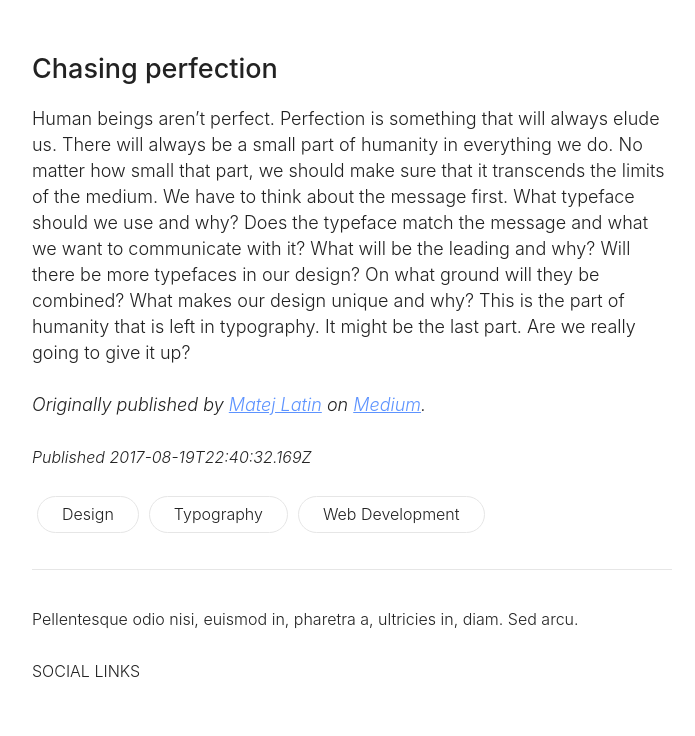
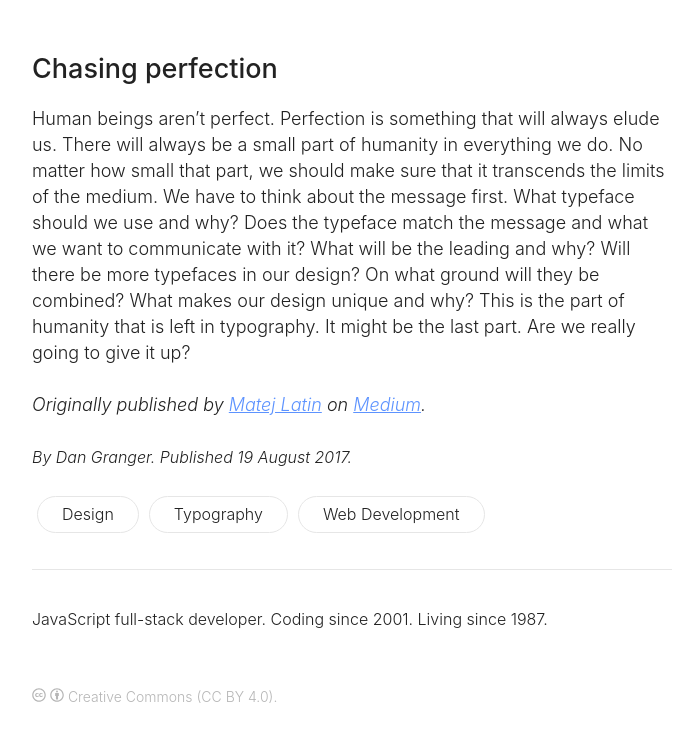
Before and after one commit to dg1234uk/dangranger.co.uk, a Gatsby site: page /posts/humane-typography-in-the-digital-age/ in a window 1280 px wide. Shown: the part 4009-4745 px from the top of the page, without its empty margins (288-983 px from the left). After the commit the page ends 4719 px from the top, so only its background shows below. Built offline with nearby package versions, Linux system fonts and the light colour scheme; Gatsby itself is replaced by a stand-in of ours.

Commit message:
:page_facing_up: Updated copyright to Creative Commons Attribution 4.0 International (CC BY 4.0) licence

```diff
--- a/src/components/Copyright.js
+++ b/src/components/Copyright.js
@@ -1,14 +1,28 @@
 import React from 'react';
-import PropTypes from 'prop-types';
+import getIcon from '../utils/get-icon';
 
-const Copyright = ({ text }) => (
+const Copyright = () => (
   <div className="copyright">
-    <span>{text}</span>
+    <a
+      href="https://creativecommons.org/licenses/by/4.0/"
+      style={{ color: '#b6b6b6', textDecoration: 'none' }}
+    >
+      <svg
+        className="social__svg no-link-color"
+        viewBox={getIcon('creativecommons').viewBox}
+      >
+        <path d={getIcon('creativecommons').path} />
+      </svg>
+      &nbsp;
+      <svg
+        className="social__svg"
+        viewBox={getIcon('creativecommonsby').viewBox}
+      >
+        <path d={getIcon('creativecommonsby').path} />
+      </svg>
+      <span> Creative Commons (CC BY 4.0).</span>
+    </a>
   </div>
 );
 
-Copyright.propTypes = {
-  text: PropTypes.string.isRequired,
-};
-
 export default Copyright;
--- a/src/components/Sidebar.js
+++ b/src/components/Sidebar.js
@@ -26,7 +26,6 @@ Sidebar.propTypes = {
       siteMetadata: PropTypes.shape({
         title: PropTypes.string.isRequired,
         subtitle: PropTypes.string.isRequired,
-        copyright: PropTypes.string.isRequired,
         menu: PropTypes.arrayOf(
           PropTypes.shape({
             label: PropTypes.string.isRequired,
@@ -54,7 +53,6 @@ const SidebarQuery = props => (
           siteMetadata {
             title
             subtitle
-            copyright
             menu {
               label
               path
--- a/src/constants/icons.js
+++ b/src/constants/icons.js
@@ -39,6 +39,16 @@ const ICONS = {
       'M502.285 159.704l-234-156c-7.987-4.915-16.511-4.96-24.571 0l-234 156C3.714 163.703 0 170.847 0 177.989v155.999c0 7.143 3.714 14.286 9.715 18.286l234 156.022c7.987 4.915 16.511 4.96 24.571 0l234-156.022c6-3.999 9.715-11.143 9.715-18.286V177.989c-.001-7.142-3.715-14.286-9.716-18.285zM278 63.131l172.286 114.858-76.857 51.429L278 165.703V63.131zm-44 0v102.572l-95.429 63.715-76.857-51.429L234 63.131zM44 219.132l55.143 36.857L44 292.846v-73.714zm190 229.715L61.714 333.989l76.857-51.429L234 346.275v102.572zm22-140.858l-77.715-52 77.715-52 77.715 52-77.715 52zm22 140.858V346.275l95.429-63.715 76.857 51.429L278 448.847zm190-156.001l-55.143-36.857L468 219.132v73.714z',
     viewBox: '0 0 512 512',
   },
+  CREATIVECOMMONS: {
+    path:
+      'M245.83 214.87l-33.22 17.28c-9.43-19.58-25.24-19.93-27.46-19.93-22.13 0-33.22 14.61-33.22 43.84 0 23.57 9.21 43.84 33.22 43.84 14.47 0 24.65-7.09 30.57-21.26l30.55 15.5c-6.17 11.51-25.69 38.98-65.1 38.98-22.6 0-73.96-10.32-73.96-77.05 0-58.69 43-77.06 72.63-77.06 30.72-.01 52.7 11.95 65.99 35.86zm143.05 0l-32.78 17.28c-9.5-19.77-25.72-19.93-27.9-19.93-22.14 0-33.22 14.61-33.22 43.84 0 23.55 9.23 43.84 33.22 43.84 14.45 0 24.65-7.09 30.54-21.26l31 15.5c-2.1 3.75-21.39 38.98-65.09 38.98-22.69 0-73.96-9.87-73.96-77.05 0-58.67 42.97-77.06 72.63-77.06 30.71-.01 52.58 11.95 65.56 35.86zM247.56 8.05C104.74 8.05 0 123.11 0 256.05c0 138.49 113.6 248 247.56 248 129.93 0 248.44-100.87 248.44-248 0-137.87-106.62-248-248.44-248zm.87 450.81c-112.54 0-203.7-93.04-203.7-202.81 0-105.42 85.43-203.27 203.72-203.27 112.53 0 202.82 89.46 202.82 203.26-.01 121.69-99.68 202.82-202.84 202.82z',
+    viewBox: '0 0 496 512',
+  },
+  CREATIVECOMMONSBY: {
+    path:
+      'M314.9 194.4v101.4h-28.3v120.5h-77.1V295.9h-28.3V194.4c0-4.4 1.6-8.2 4.6-11.3 3.1-3.1 6.9-4.7 11.3-4.7H299c4.1 0 7.8 1.6 11.1 4.7 3.1 3.2 4.8 6.9 4.8 11.3zm-101.5-63.7c0-23.3 11.5-35 34.5-35s34.5 11.7 34.5 35c0 23-11.5 34.5-34.5 34.5s-34.5-11.5-34.5-34.5zM247.6 8C389.4 8 496 118.1 496 256c0 147.1-118.5 248-248.4 248C113.6 504 0 394.5 0 256 0 123.1 104.7 8 247.6 8zm.8 44.7C130.2 52.7 44.7 150.6 44.7 256c0 109.8 91.2 202.8 203.7 202.8 103.2 0 202.8-81.1 202.8-202.8.1-113.8-90.2-203.3-202.8-203.3z',
+    viewBox: '0 0 496 512',
+  },
 };
 
 export default ICONS;
--- a/src/styles/style.css
+++ b/src/styles/style.css
@@ -417,7 +417,7 @@ figcaption {
   padding: 0 0.9375rem;
 }
 
-.all-articles-link {
+/* .all-articles-link {
   display: block;
   color: var(--text-color);
   max-width: 8.75rem;
@@ -430,6 +430,25 @@ figcaption {
   border: 1px solid #e6e6e6;
   text-align: center;
   text-decoration: none;
+} */
+
+.link-button {
+  display: inline-block;
+  color: var(--text-color);
+  height: 37px;
+  padding: 0 1.5rem;
+  line-height: 2.1875rem;
+  border-radius: 1.25rem;
+  border: 1px solid #e6e6e6;
+  text-align: center;
+  text-decoration: none;
+}
+
+.all-articles-link {
+  display: block;
+  max-width: 8.75rem;
+  margin: 0 auto;
+  margin-top: 1.625rem;
 }
 
 .all-articles-link:active,
@@ -458,18 +477,6 @@ figcaption {
 
 .blog-post-tags__li {
   display: inline-block;
-}
-
-.blog-post-tags__link {
-  display: inline-block;
-  color: var(--text-color);
-  height: 37px;
-  padding: 0 1.5rem;
-  line-height: 2.1875rem;
-  border-radius: 1.25rem;
-  border: 1px solid #e6e6e6;
-  text-align: center;
-  text-decoration: none;
 }
 
 .blog-post-tags__link:active,
--- a/src/templates/blog-post.js
+++ b/src/templates/blog-post.js
@@ -1,12 +1,13 @@
 import React from 'react';
 import PropTypes from 'prop-types';
 import { Link, graphql } from 'gatsby';
+import Copyright from '../components/Copyright';
 
 const BlogPost = ({ data }) => {
   const post = data.markdownRemark;
   return (
     <div className="blog-container">
-      <a href="/" className="all-articles-link">
+      <a href="/" className="link-button all-articles-link">
         All Articles
       </a>
       <main className="blog-post">
@@ -15,7 +16,9 @@ const BlogPost = ({ data }) => {
           <div dangerouslySetInnerHTML={{ __html: post.html }} />
           <footer className="blog-post-footer">
             <p>
-              <em>Published {post.frontmatter.date}</em>
+              <em>
+                By {post.frontmatter.author}. Published {post.frontmatter.date}.
+              </em>
             </p>
             <div className="blog-post-tags">
               <ul className="blog-post-tags__ul">
@@ -23,7 +26,7 @@ const BlogPost = ({ data }) => {
                   <li className="blog-post-tags__li">
                     <Link
                       to={`/tags/${tag.toLowerCase()}/`}
-                      className="blog-post-tags__link"
+                      className="link-button"
                     >
                       {tag}
                     </Link>
@@ -32,12 +35,9 @@ const BlogPost = ({ data }) => {
               </ul>
             </div>
             <div className="blog-post-footer__foot">
-              <p>
-                Pellentesque odio nisi, euismod in, pharetra a, ultricies in,
-                diam. Sed arcu.
-              </p>
-              <p>SOCIAL LINKS</p>
+              <p>{data.site.siteMetadata.subtitle}</p>
             </div>
+            <Copyright />
           </footer>
         </article>
       </main>
@@ -51,8 +51,14 @@ export const query = graphql`
       html
       frontmatter {
         title
-        date
+        author
+        date(formatString: "DD MMMM YYYY")
         tags
+      }
+    }
+    site {
+      siteMetadata {
+        subtitle
       }
     }
   }
@@ -64,8 +70,14 @@ BlogPost.propTypes = {
       html: PropTypes.string.isRequired,
       frontmatter: PropTypes.shape({
         title: PropTypes.string.isRequired,
+        author: PropTypes.string.isRequired,
         date: PropTypes.object.isRequired,
         tags: PropTypes.arrayOf(PropTypes.string).isRequired,
+      }).isRequired,
+    }).isRequired,
+    site: PropTypes.shape({
+      siteMetadata: PropTypes.shape({
+        subtitle: PropTypes.string.isRequired,
       }).isRequired,
     }).isRequired,
   }).isRequired,
--- a/src/utils/get-icon.js
+++ b/src/utils/get-icon.js
@@ -25,6 +25,12 @@ const getIcon = name => {
     case 'codepen':
       icon = ICONS.CODEPEN;
       break;
+    case 'creativecommons':
+      icon = ICONS.CREATIVECOMMONS;
+      break;
+    case 'creativecommonsby':
+      icon = ICONS.CREATIVECOMMONSBY;
+      break;
     default:
       icon = {};
       break;
```
